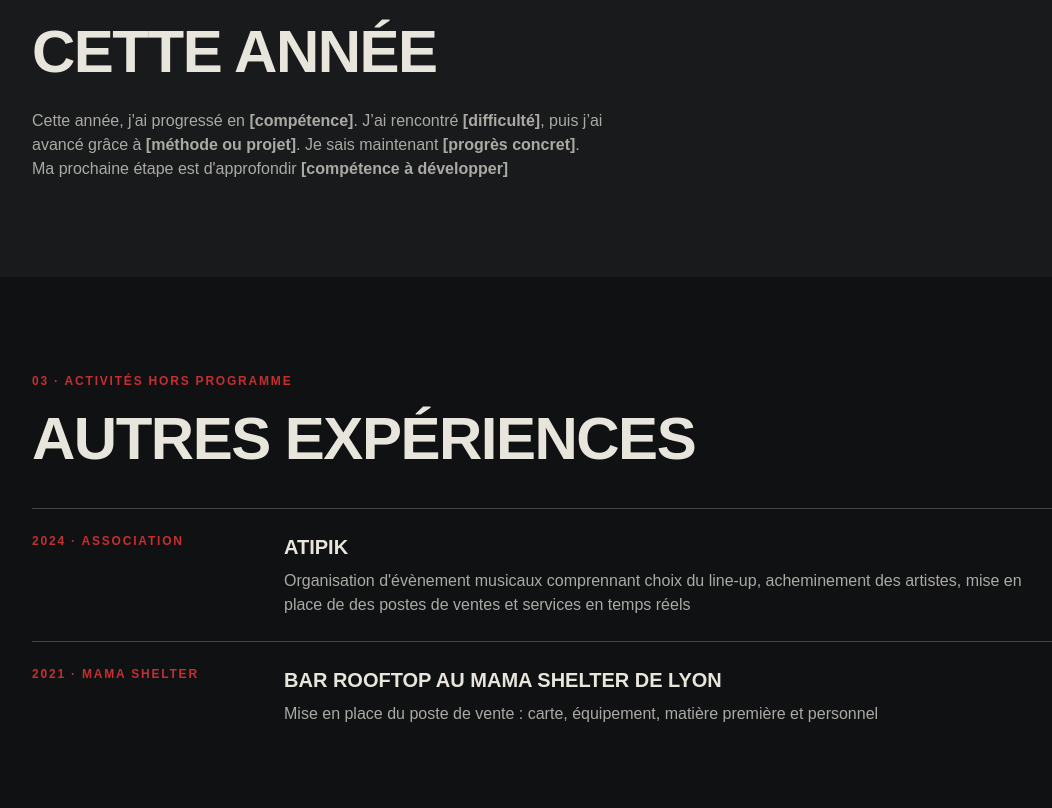
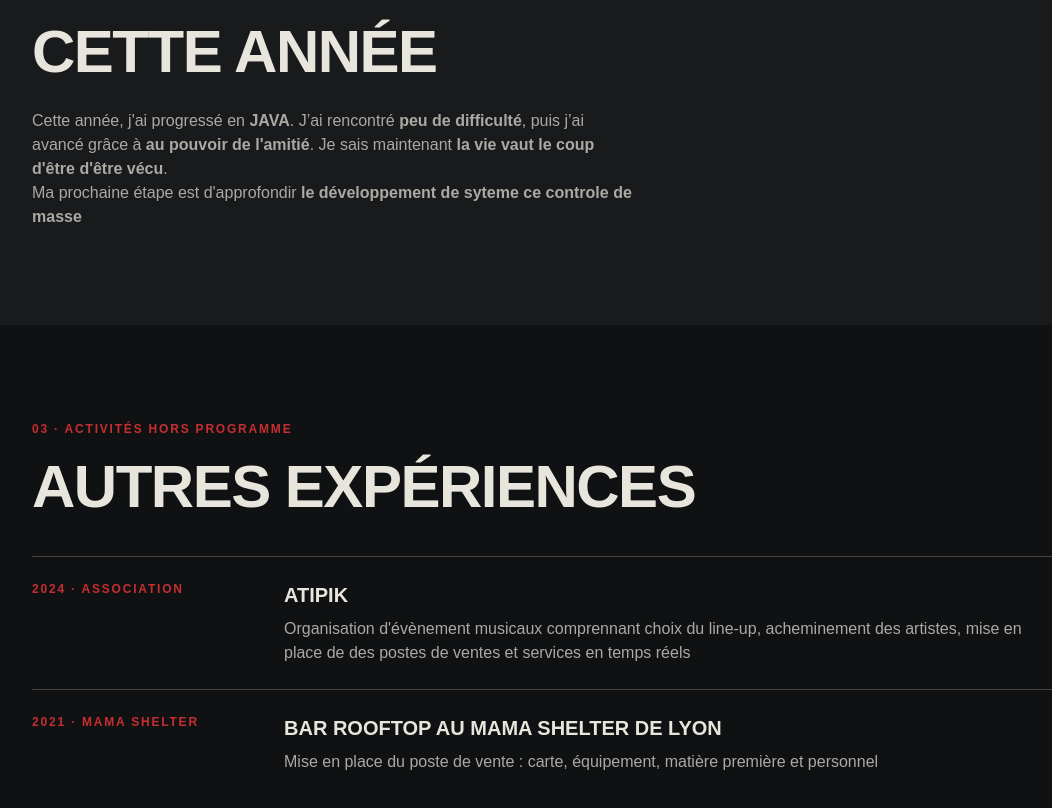
Before and after one commit to victorzanotelli/myPortfolio, a Vue app: page / in a window 1280 px wide. Shown: the part 2148-2956 px from the top of the page, without its empty margins (96-1148 px from the left). Built offline with nearby package versions, Linux system fonts and the light colour scheme.

Commit message:
Voila voila

```diff
--- a/src/App.vue
+++ b/src/App.vue
@@ -147,12 +147,12 @@ function sendEmail() {
           <p class="mb-3 text-xs font-bold uppercase tracking-[.15em] text-[#c52f32]">02 · Évolution des compétences</p>
           <h2 class="mb-5 text-4xl font-extrabold uppercase leading-tight tracking-tight md:text-6xl">Mon parcours cette année</h2>
           <p class="text-[#aaa9a3]">
-            Cette année, j'ai progressé en <strong>[compétence]</strong>. J’ai rencontré
-            <strong>[difficulté]</strong>, puis j’ai avancé grâce à
-            <strong>[méthode ou projet]</strong>. Je sais maintenant
-            <strong>[progrès concret]</strong>.
+            Cette année, j'ai progressé en <strong>JAVA</strong>. J’ai rencontré
+            <strong>peu de difficulté</strong>, puis j’ai avancé grâce à
+            <strong>au pouvoir de l'amitié</strong>. Je sais maintenant
+            <strong>la vie vaut le coup d'être d'être vécu</strong>.
           </p>
-          <p class="text-[#aaa9a3]">Ma prochaine étape est d'approfondir <strong>[compétence à développer]</strong></p>
+          <p class="text-[#aaa9a3]">Ma prochaine étape est d'approfondir <strong>le développement de syteme ce controle de masse</strong></p>
         </div>
       </section>
 
```
